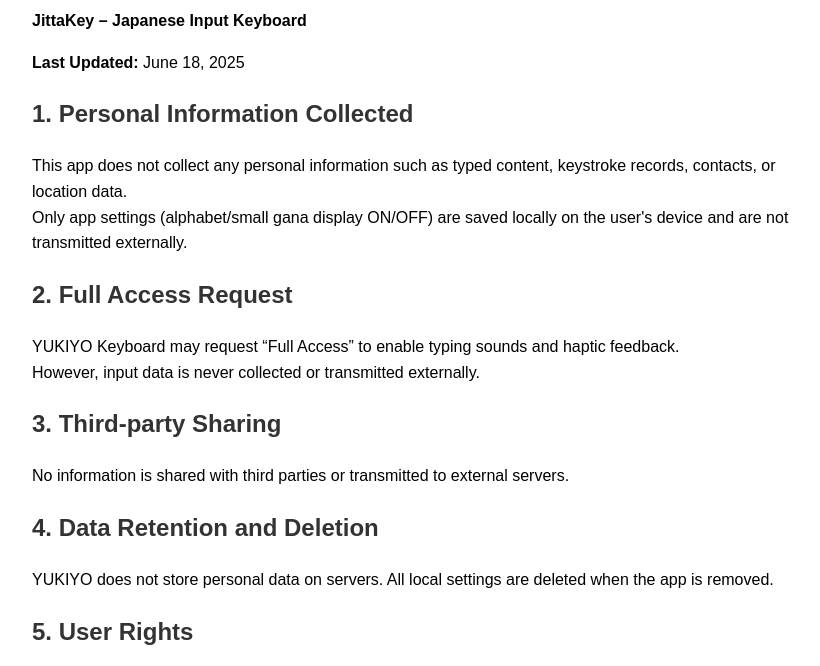
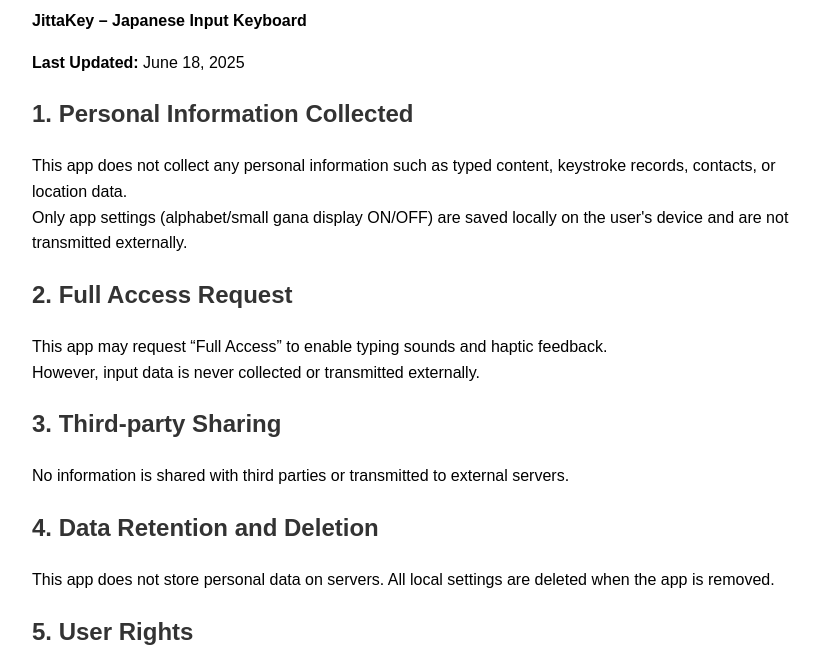
Before and after one commit to sunny00777180/yukiyo-privacy, a plain HTML site: page en.html in a window 1280 px wide. Shown: the part 134-800 px from the top of the page, without its empty margins (208-1028 px from the left). Drawn offline with Linux system fonts and the light colour scheme.

Commit message:
Update en.html

```diff
--- a/en.html
+++ b/en.html
@@ -19,14 +19,14 @@
   Only app settings (alphabet/small gana display ON/OFF) are saved locally on the user's device and are not transmitted externally.</p>
 
   <h2>2. Full Access Request</h2>
-  <p>YUKIYO Keyboard may request “Full Access” to enable typing sounds and haptic feedback.<br>
+  <p>This app may request “Full Access” to enable typing sounds and haptic feedback.<br>
   However, input data is never collected or transmitted externally.</p>
 
   <h2>3. Third-party Sharing</h2>
   <p>No information is shared with third parties or transmitted to external servers.</p>
 
   <h2>4. Data Retention and Deletion</h2>
-  <p>YUKIYO does not store personal data on servers. All local settings are deleted when the app is removed.</p>
+  <p>This app does not store personal data on servers. All local settings are deleted when the app is removed.</p>
 
   <h2>5. User Rights</h2>
   <p>Users may delete or reset the app at any time. For inquiries, please contact us via the email below.</p>
```
